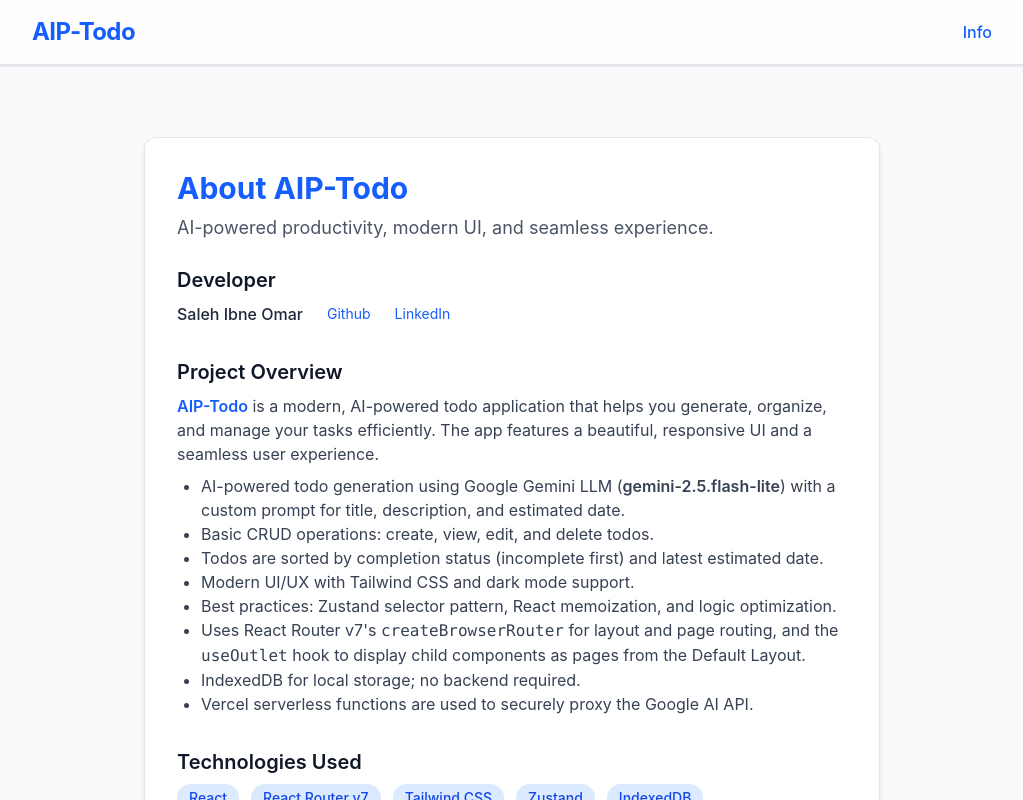
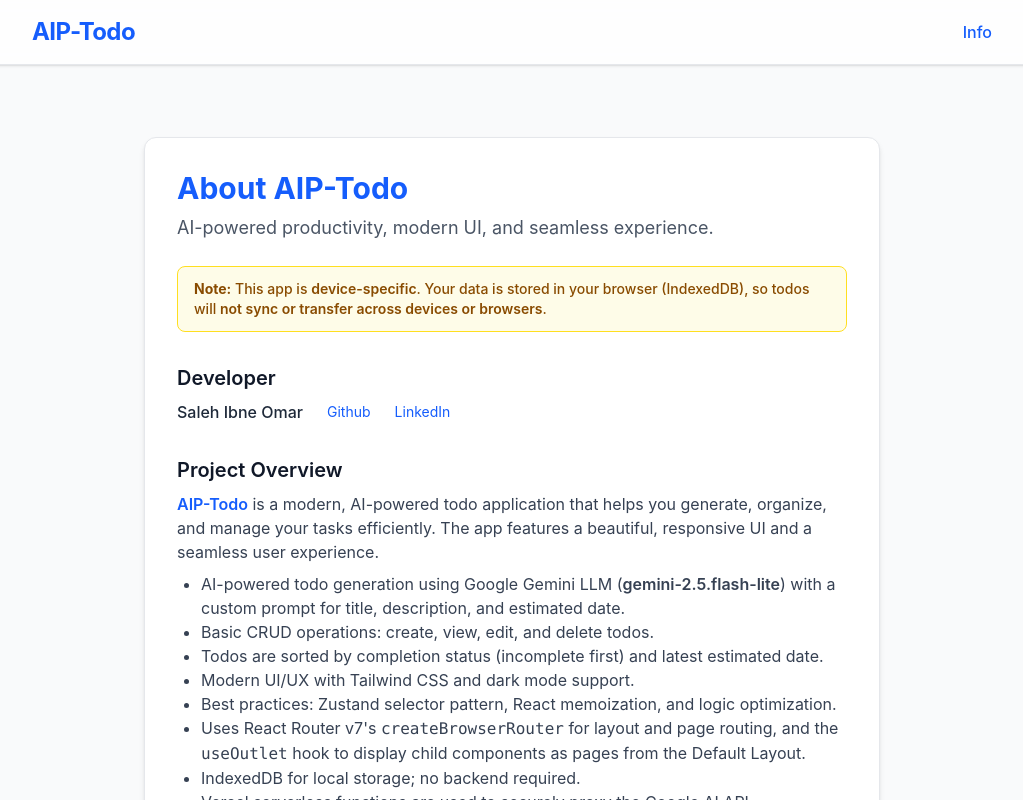
Before and after one commit to salehibneomar/ai-powered-reactjs-todo, a React (Vite) app: page /info in a window 1280 px wide. Shown: the top 800 px of the page, without its empty margins (128-1151 px from the left). Built offline with nearby package versions, Linux system fonts and the light colour scheme.

Commit message:
chore: add note in the info page about the app having no central backend and it uses the browser's indexedDB

```diff
--- a/src/pages/AboutPage.jsx
+++ b/src/pages/AboutPage.jsx
@@ -8,6 +8,18 @@ const AboutPage = () => {
 				<p className="text-gray-600 dark:text-gray-300 mb-6 text-lg">
 					AI-powered productivity, modern UI, and seamless experience.
 				</p>
+				<div className="mb-8">
+					<div className="rounded-lg bg-yellow-50 dark:bg-yellow-900/30 border border-yellow-300 dark:border-yellow-700 px-4 py-3 text-yellow-800 dark:text-yellow-100 text-sm font-medium mb-2">
+						<strong>Note:</strong> This app is{' '}
+						<span className="font-semibold">device-specific</span>.
+						Your data is stored in your browser (IndexedDB), so
+						todos will{' '}
+						<span className="font-semibold">
+							not sync or transfer across devices or browsers
+						</span>
+						.
+					</div>
+				</div>
 				<div className="mb-8">
 					<h2 className="text-xl font-semibold text-gray-900 dark:text-white mb-2">
 						Developer
```
